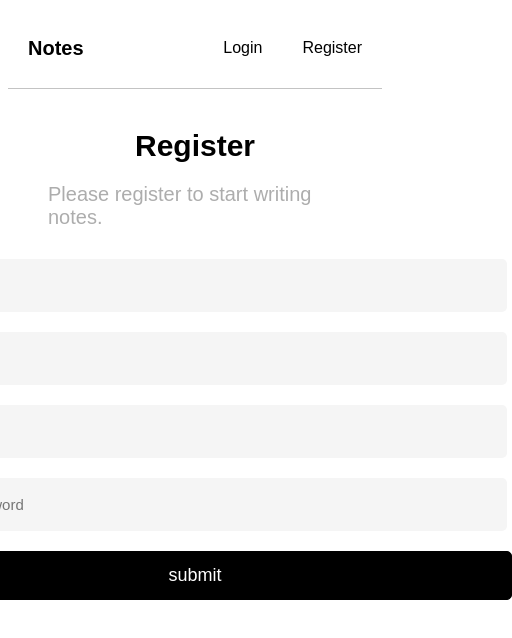
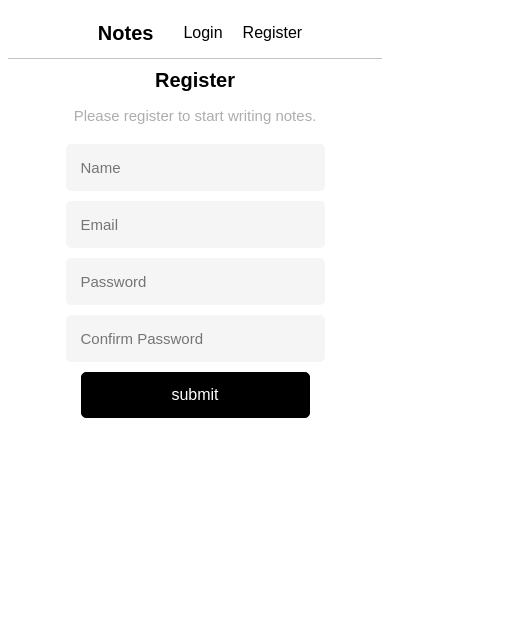
Before and after one commit to aaronmuli/notes_api, a React (Vite) app in the folder frontend/: page /register in a window 390 px wide. Shown: the top 638 px of the page, 512 px wide, since content can reach past the window. Built offline with nearby package versions, Linux system fonts and the light colour scheme.

Commit message:
Adde mobile styles

```diff
--- a/frontend/src/index.css
+++ b/frontend/src/index.css
@@ -3,7 +3,6 @@
 }
 
 header {
-    /* position: fixed; */
     margin: 0;
     padding: 0;
     height: 80px;
@@ -239,3 +238,96 @@ a {
       transform: rotate(360deg);
     }
   }
+
+  @media  only screen and (max-width: 768px) {
+    header {
+        height: 50px;
+        display: flex;
+        justify-content: center;
+    }
+
+    header .nav_items .nav_item {
+        font-size: medium;
+        margin: 10px;
+    }
+
+    h1 {
+        font-size: 25px;
+    }
+
+    .register_section {
+        padding: 5px;
+    }
+
+    .register_section .heading {
+        padding: 5px;
+        font-size: 15px;
+    }
+
+    .register_section .heading_main {
+        font-size: 20px;
+    }
+
+    .form_section input {
+        width: 100%;
+        padding: 15px;
+        margin-bottom: 10px;
+    }
+
+    .form_section input:focus {
+        border: 1px solid #fff;
+    }
+
+    .form_section button {
+        width: 100%;
+        padding: 13px;
+        font-size: 16px;
+    }
+
+    .form_section button:hover {
+        background-color: #1d1d1d;
+        border: 1px solid #1d1d1d;
+        cursor: pointer;
+    }
+
+    .note-container .note-form  textarea{
+        width: 70%;
+        padding: 17px;
+        margin-bottom: 15px;
+    }
+
+    .note-container .note-form button{
+        width: 75%;
+        padding: 13px;
+        font-size: 15px;
+    }
+
+    .grid-item {
+        padding: 10px;
+    }
+
+    .grid-container {
+        padding-top: 10px;
+        display: grid;
+        grid-template-columns: repeat(1, 1fr);
+        gap: 5px;
+    }
+
+    .notes-notify {
+        justify-content: center;
+        align-items: center;
+        text-align: center;
+        padding: 10px;
+        font-size: 18px;
+    }
+
+      .loadingSpinner {
+        width: 55px;
+        height: 55px;
+        border: 5px solid;
+        border-color: #000 transparent #555 transparent;
+        border-radius: 50%;
+        animation: spin 1.2s linear infinite;
+      }
+
+  }
```
